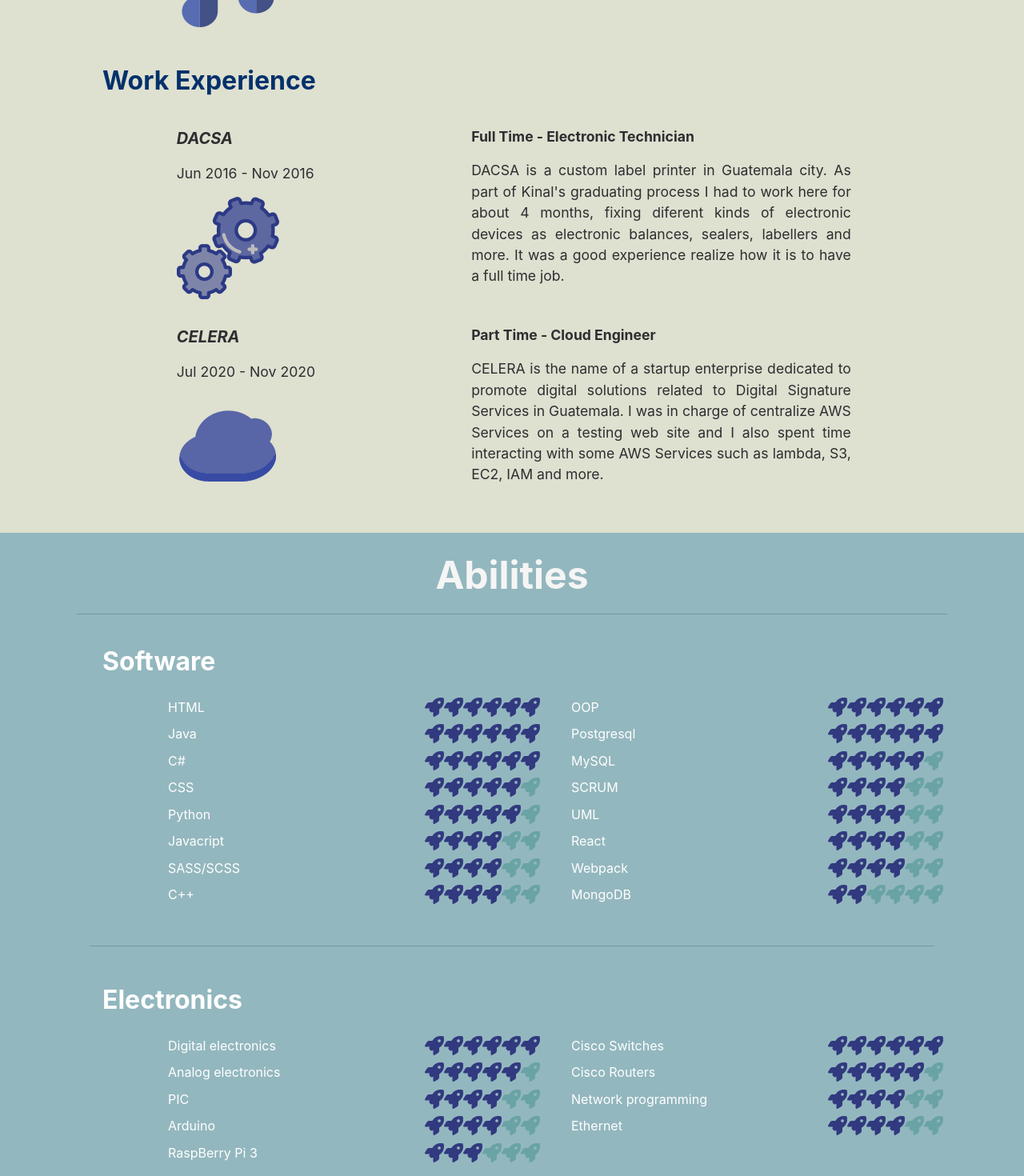
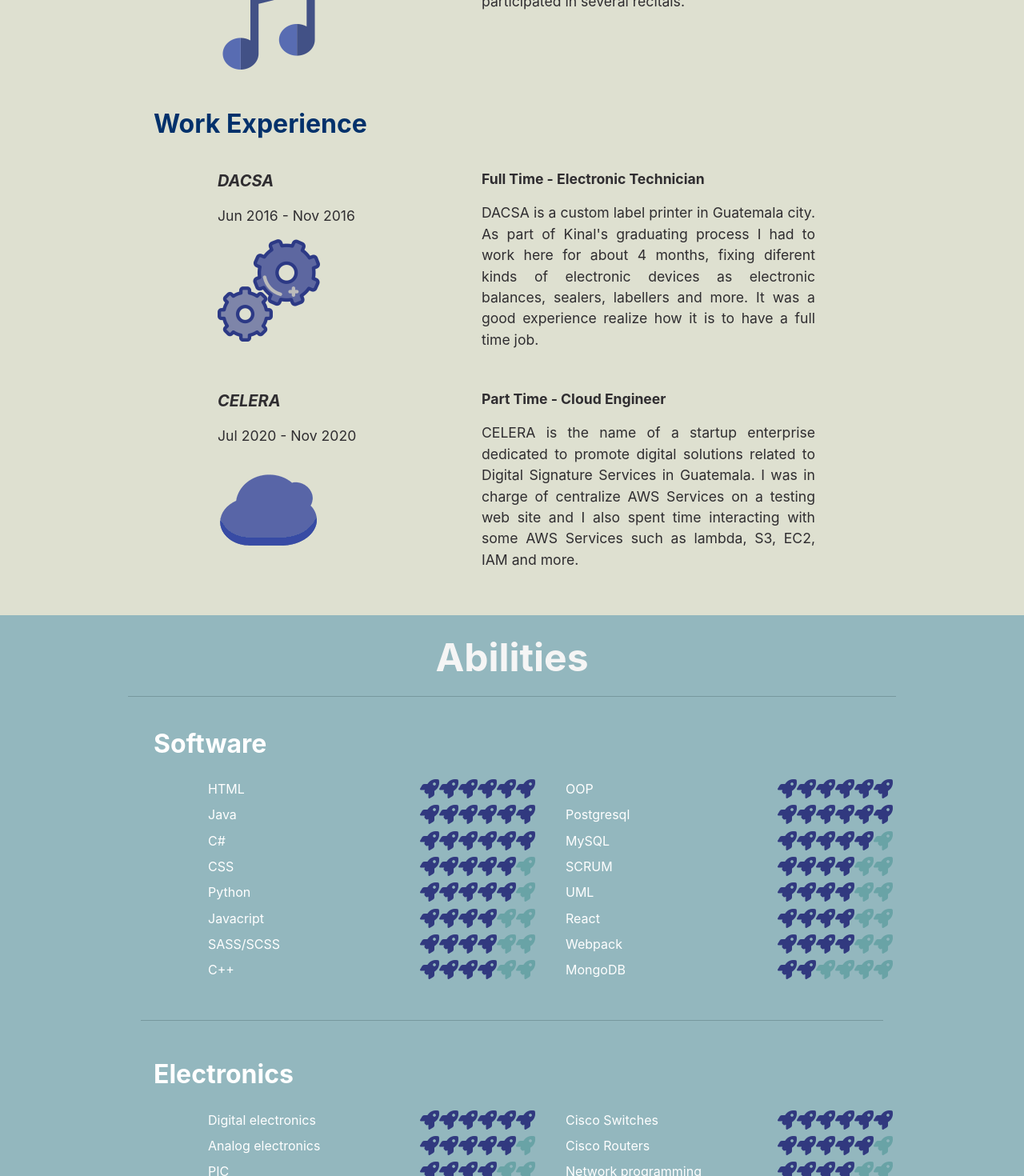
Before and after one commit to sev17238/my-personal-web-site, a React (Create React App) app: page / in a window 1280 px wide. Shown: the part 2512-3982 px from the top of the page at 80% size. Built offline with nearby package versions, Linux system fonts and the light colour scheme.

Commit message:
style: :art: adjust sections content

```diff
--- a/src/components/Abilities/Abilities.css
+++ b/src/components/Abilities/Abilities.css
@@ -4,7 +4,7 @@
 }
 
 .innerDivAbilities{
-    width: 85%;
+    width: 75%;
     margin: auto;
 }
 
--- a/src/components/Experiences/Experiences.css
+++ b/src/components/Experiences/Experiences.css
@@ -6,7 +6,7 @@
 }
 
 .innerDivExperiences{
-    width: 85%;
+    width: 75%;
     margin: auto;
 }
 
--- a/src/components/Footer/Footer.css
+++ b/src/components/Footer/Footer.css
@@ -9,7 +9,7 @@
 }
 
 .innerDivFooter{
-    width: 85%;
+    width: 75%;
     margin: auto;
 }
 
--- a/src/components/Navigation/FloatingToolbar/FloatingToolbar.css
+++ b/src/components/Navigation/FloatingToolbar/FloatingToolbar.css
@@ -3,7 +3,7 @@
     position: fixed;
     z-index: 1;
     top: 70px;
-    left: 10px;
+    left: 2%;
     background: whitesmoke;
     overflow-x: hidden;
     /*padding: 8px 0;*/
--- a/src/components/Navigation/SideDrawer/DrawerToggle/DrawerToggle.module.css
+++ b/src/components/Navigation/SideDrawer/DrawerToggle/DrawerToggle.module.css
@@ -8,7 +8,6 @@
     padding: 10px 0;
     box-sizing: border-box;
     cursor: pointer;
-
 }
 
 .DrawerToggle div {
--- a/src/components/Projects/Projects.css
+++ b/src/components/Projects/Projects.css
@@ -6,7 +6,7 @@
 }
 
 .innerDivProjects{
-    width: 85%;
+    width: 75%;
     margin: auto;
 }
 
--- a/src/components/UI/Logo/Logo.module.css
+++ b/src/components/UI/Logo/Logo.module.css
@@ -38,7 +38,7 @@
 /* ---------------------------------------
 //----------------------------------------------------------*/
 
-@media (max-width: 850px) {
+@media (max-width: 800px) {
     .DS_div {
         display: none;
     }
```
